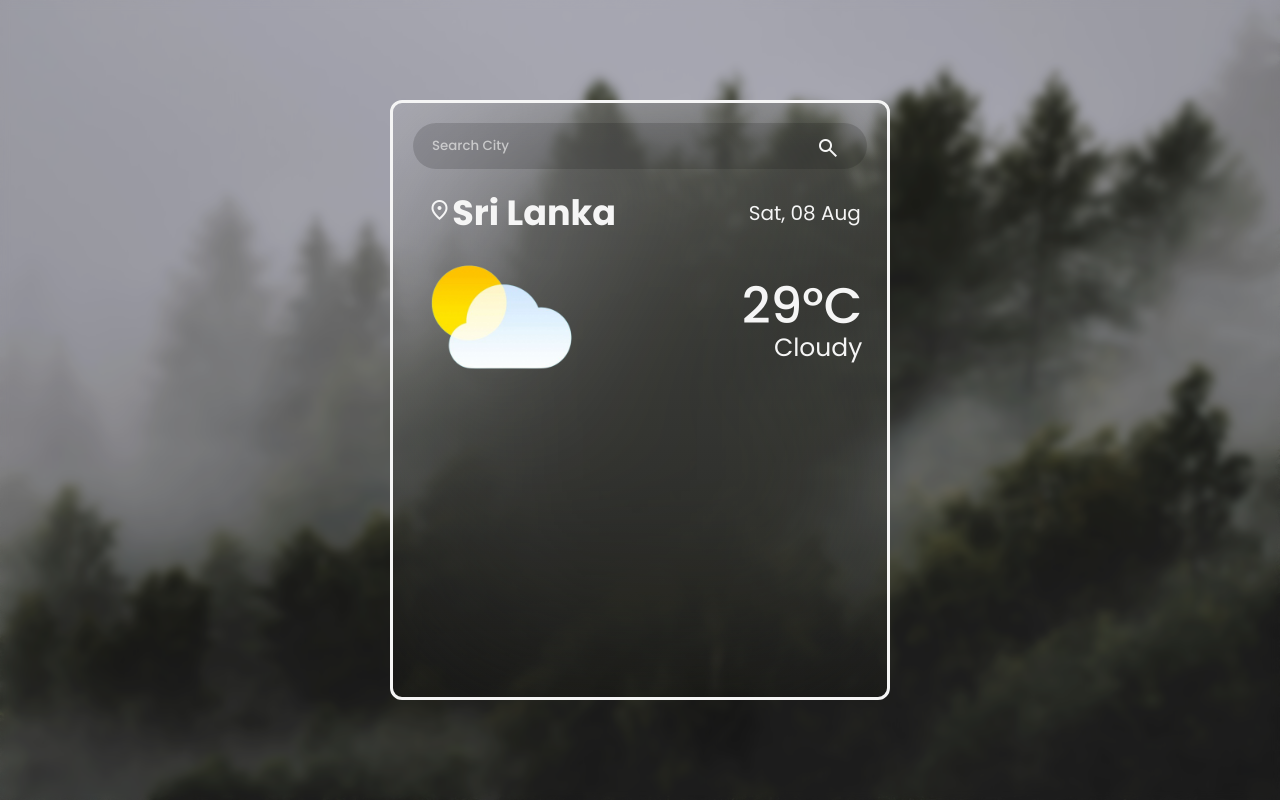
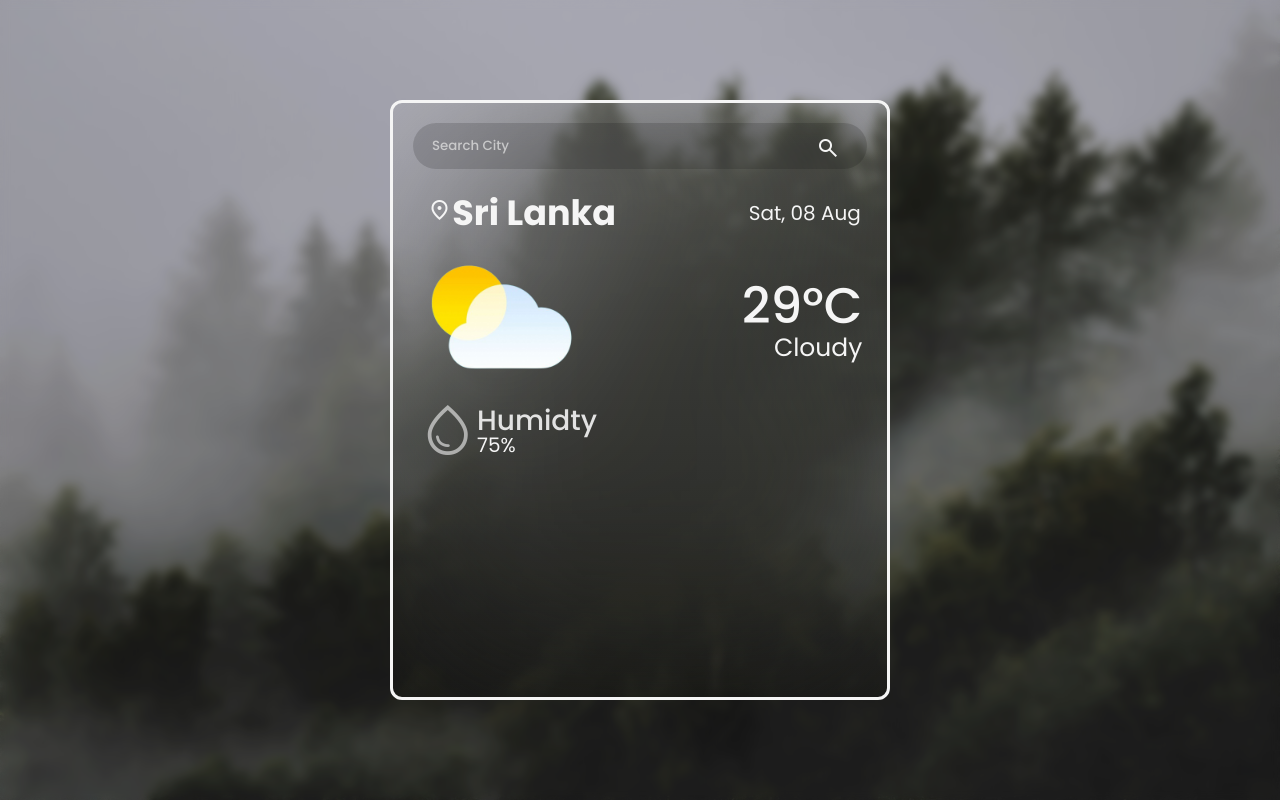
Before and after one commit to havindu05/Weather_API, a plain HTML site: page index.html in a window 1280 px wide. Drawn offline with nearby package versions, Linux system fonts and the light colour scheme; a web font is replaced by a local one.

Commit message:
Humidity icon add and details

```diff
--- a/index.html
+++ b/index.html
@@ -36,14 +36,25 @@
                 Sat, 08 Aug
             </div>
             <div class="weatherIcon">
-               <img src="assest/images/Weather-removebg-preview.png" alt="pic">
+                <img src="assest/images/Weather-removebg-preview.png" alt="pic">
             </div>
             <div class="temp">
-                    29°C
+                29°C
             </div>
             <div class="tempText">
                 Cloudy
-        </div>
+            </div>
+            <div class="humiIcon">
+                <span class="material-symbols-outlined">
+                    water_drop
+                </span>
+            </div>
+            <div class="humiText1">
+                Humidty
+            </div>
+            <div class="humiText2">
+                75%
+            </div>
         </section>
 
 
--- a/style.css
+++ b/style.css
@@ -127,3 +127,32 @@ body::before {
     right: 5%;
     font-size: 25px;
 }
+
+.humiIcon {
+    position: absolute;
+    top: 50%;
+    left: 5%;
+}
+
+.humiIcon .material-symbols-outlined {
+    font-size: 60px;
+    opacity: 60%;
+    width: auto;
+    height: auto;
+}
+
+.humiText1{
+    position: absolute;
+    top: 50%;
+    left: 17%;
+    font-size: 28px;
+    font-weight: 500;
+    opacity: 90%;
+}
+
+.humiText2{
+    position: absolute;
+    top: 55%;
+    left: 17%;
+    font-size: 20px;
+}
```
Also changed, not shown: assest/images/Humidity_Icon-removebg-preview.png (added).
